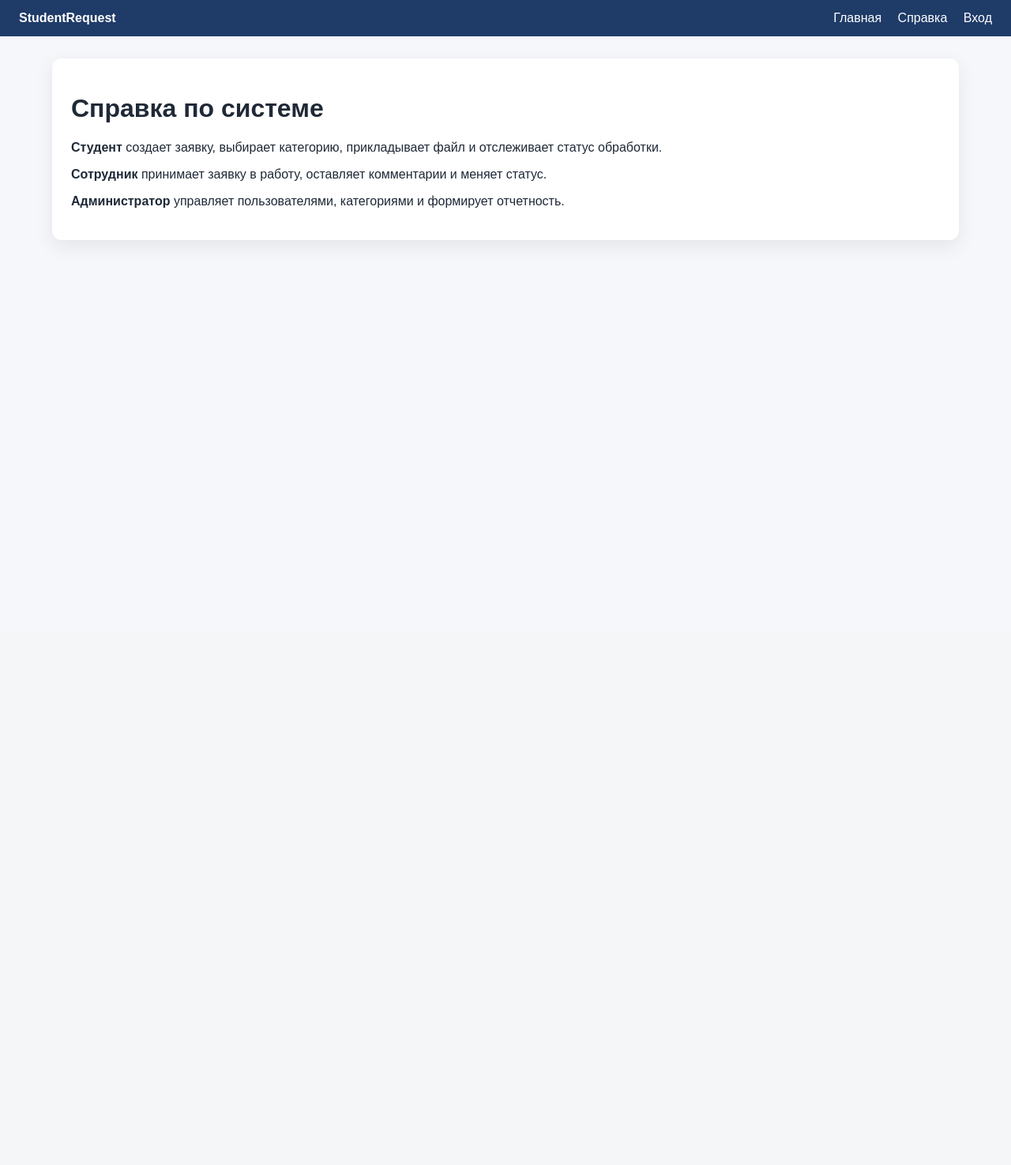
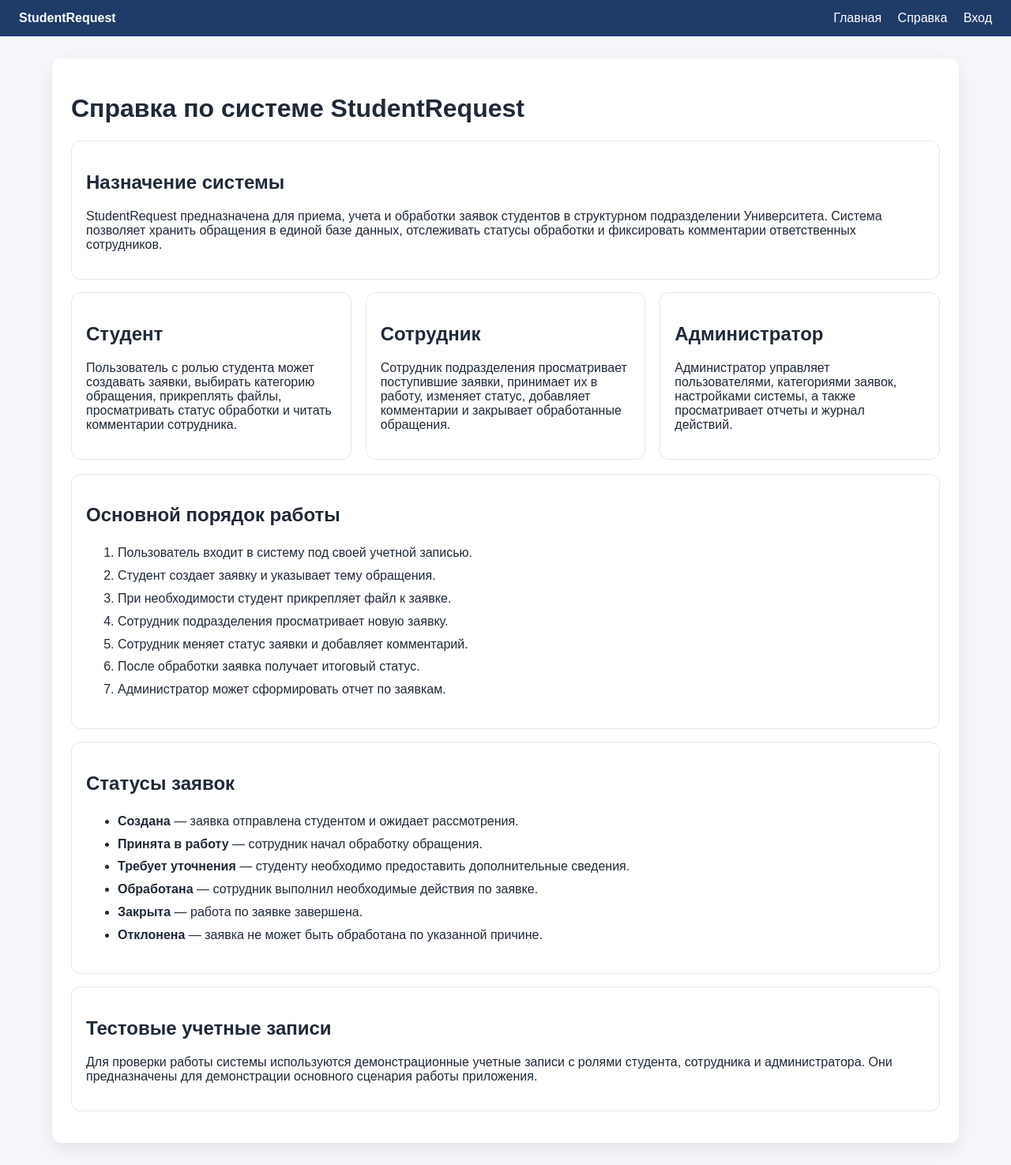
Before and after one commit to bulbola/StudentRequest, a Flask app: page /help in a window 1280 px wide. Shown: the whole page at 79% size. Before the commit the page ends 307 px from the top, so only its background shows below. Run offline with Flask 3, Linux system fonts and the light colour scheme.

Commit message:
docs: expand system help page

```diff
--- a/app/templates/shared/help.html
+++ b/app/templates/shared/help.html
@@ -1,6 +1,77 @@
-{% extends 'base.html' %}{% block content %}
-<h1>Справка по системе</h1>
-<p><strong>Студент</strong> создает заявку, выбирает категорию, прикладывает файл и отслеживает статус обработки.</p>
-<p><strong>Сотрудник</strong> принимает заявку в работу, оставляет комментарии и меняет статус.</p>
-<p><strong>Администратор</strong> управляет пользователями, категориями и формирует отчетность.</p>
+{% extends 'base.html' %}
+
+{% block content %}
+<h1>Справка по системе StudentRequest</h1>
+
+<section class="card">
+  <h2>Назначение системы</h2>
+  <p>
+    StudentRequest предназначена для приема, учета и обработки заявок студентов
+    в структурном подразделении Университета. Система позволяет хранить обращения
+    в единой базе данных, отслеживать статусы обработки и фиксировать комментарии
+    ответственных сотрудников.
+  </p>
+</section>
+
+<section class="features-grid">
+  <div class="card">
+    <h2>Студент</h2>
+    <p>
+      Пользователь с ролью студента может создавать заявки, выбирать категорию
+      обращения, прикреплять файлы, просматривать статус обработки и читать
+      комментарии сотрудника.
+    </p>
+  </div>
+
+  <div class="card">
+    <h2>Сотрудник</h2>
+    <p>
+      Сотрудник подразделения просматривает поступившие заявки, принимает их
+      в работу, изменяет статус, добавляет комментарии и закрывает обработанные
+      обращения.
+    </p>
+  </div>
+
+  <div class="card">
+    <h2>Администратор</h2>
+    <p>
+      Администратор управляет пользователями, категориями заявок, настройками
+      системы, а также просматривает отчеты и журнал действий.
+    </p>
+  </div>
+</section>
+
+<section class="card">
+  <h2>Основной порядок работы</h2>
+  <ol class="feature-list">
+    <li>Пользователь входит в систему под своей учетной записью.</li>
+    <li>Студент создает заявку и указывает тему обращения.</li>
+    <li>При необходимости студент прикрепляет файл к заявке.</li>
+    <li>Сотрудник подразделения просматривает новую заявку.</li>
+    <li>Сотрудник меняет статус заявки и добавляет комментарий.</li>
+    <li>После обработки заявка получает итоговый статус.</li>
+    <li>Администратор может сформировать отчет по заявкам.</li>
+  </ol>
+</section>
+
+<section class="card">
+  <h2>Статусы заявок</h2>
+  <ul class="feature-list">
+    <li><strong>Создана</strong> — заявка отправлена студентом и ожидает рассмотрения.</li>
+    <li><strong>Принята в работу</strong> — сотрудник начал обработку обращения.</li>
+    <li><strong>Требует уточнения</strong> — студенту необходимо предоставить дополнительные сведения.</li>
+    <li><strong>Обработана</strong> — сотрудник выполнил необходимые действия по заявке.</li>
+    <li><strong>Закрыта</strong> — работа по заявке завершена.</li>
+    <li><strong>Отклонена</strong> — заявка не может быть обработана по указанной причине.</li>
+  </ul>
+</section>
+
+<section class="card">
+  <h2>Тестовые учетные записи</h2>
+  <p>
+    Для проверки работы системы используются демонстрационные учетные записи
+    с ролями студента, сотрудника и администратора. Они предназначены для
+    демонстрации основного сценария работы приложения.
+  </p>
+</section>
 {% endblock %}
```
